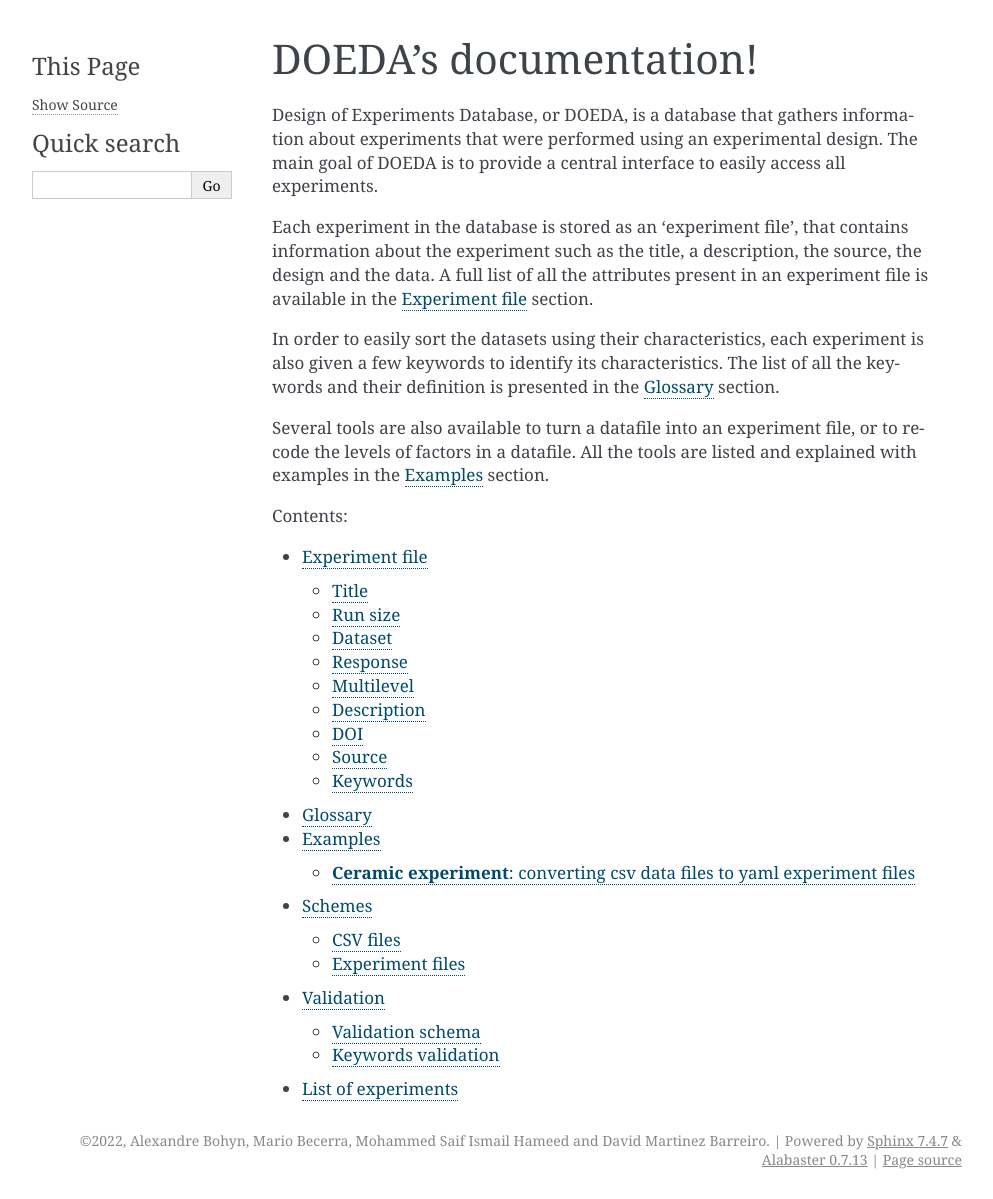
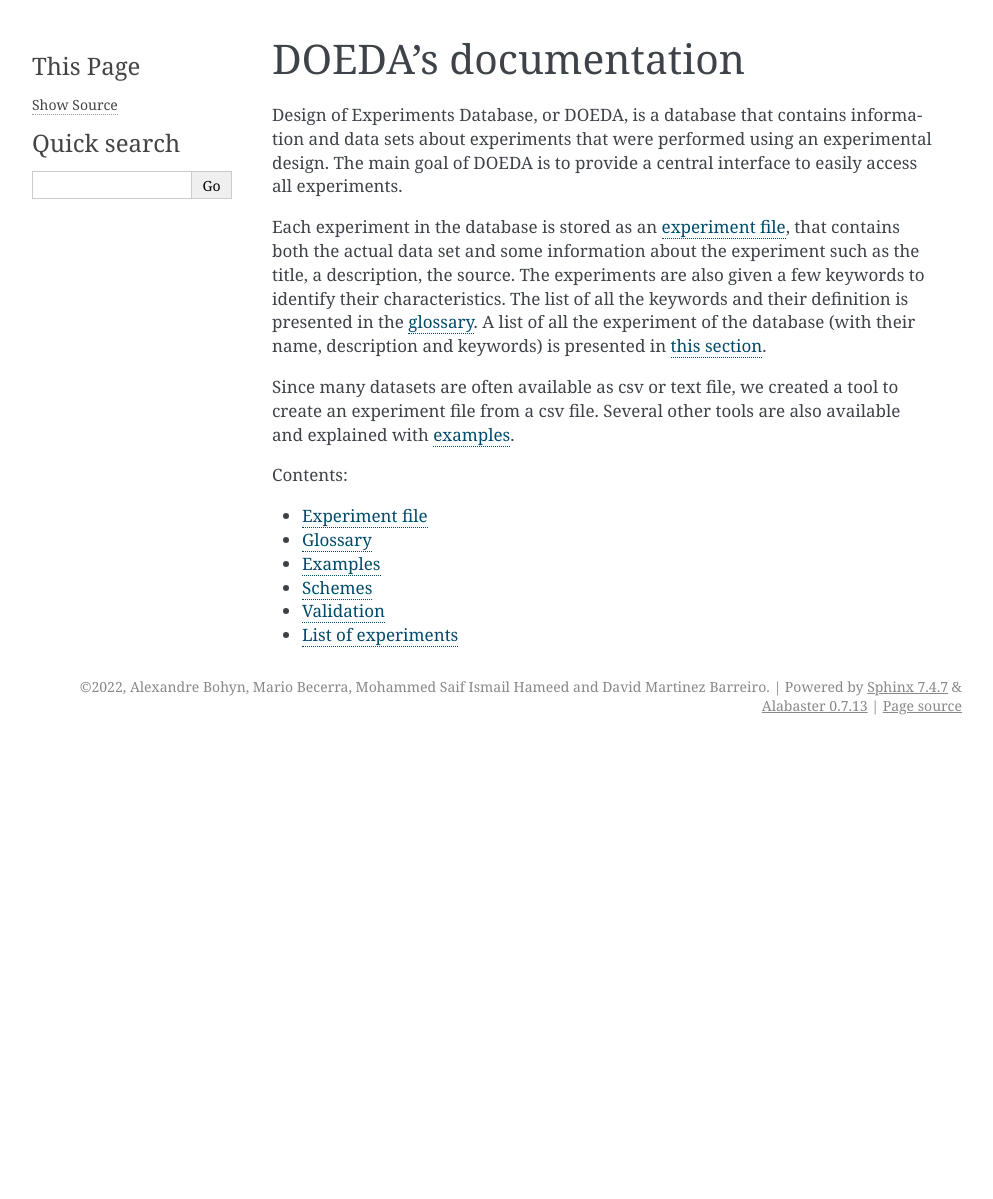
Before and after one commit to dmbarreiro/DOEDA, a Sphinx documentation site: the page built from docs/source/index.rst, in a window 1280 px wide. Shown: the whole page, without its empty margins (148-1141 px from the left). Built offline with Sphinx 7.4.7, drawn with Linux system fonts in a browser that asks for light colours; after the commit the page ends 900 px from its top, so only the background shows below that.

Commit message:
Latest build

```diff
--- a/docs/source/index.rst
+++ b/docs/source/index.rst
@@ -1,27 +1,21 @@
-DOEDA's documentation!
+DOEDA's documentation
 ======================
 
-Design of Experiments Database, or DOEDA, is a database that gathers information about experiments that were performed using an experimental design.
+Design of Experiments Database, or DOEDA, is a database that contains information and data sets about experiments that were performed using an experimental design.
 The main goal of DOEDA is to provide a central interface to easily access all experiments.
 
-Each experiment in the database is stored as an 'experiment file',
-that contains information about the experiment such as the title, a description, the source,
-the design and the data.
-A full list of all the attributes present in an experiment file is available in the
-:ref:`experiment` section.
+Each experiment in the database is stored as an :ref:`experiment file <experiment>`, that contains both the actual data set and some information about the experiment such as the title, a description, the source.
+The experiments are also given a few keywords to identify their characteristics.
+The list of all the keywords and their definition is presented in the :ref:`glossary <glossary>`.
+A list of all the experiment of the database (with their name, description and keywords) is presented in :ref:`this section <experiment-list>`.
 
-In order to easily sort the datasets using their characteristics,
-each experiment is also given a few keywords to identify its characteristics.
-The list of all the keywords and their definition is presented in the :ref:`glossary`
-section.
-
-Several tools are also available to turn a datafile into an experiment file, or to recode the levels of factors in a datafile.
-All the tools are listed and explained with examples in the :ref:`examples` section.
+Since many datasets are often available as csv or text file, we created a tool to create an experiment file from a csv file.
+Several other tools are also available and explained with :ref:`examples <examples>`.
 
 .. TODO: refactor validation and schemes + add description in the intro
 
 .. toctree::
-   :maxdepth: 2
+   :maxdepth: 1
    :caption: Contents:
 
    experiment.rst
--- a/docs/source/validation.rst
+++ b/docs/source/validation.rst
@@ -20,7 +20,7 @@ Only the first three formatting rules are mandatory.
 The other ones are simply the default options but can be changed when using ``csv2json.py``.
 
 Experiment files
----------------
+----------------
 
 Experiment files are ``.yaml`` files that follow a specific structure.
 
@@ -57,6 +57,7 @@ Keywords validation
 To validate that all the keywords present in the experiment file are described in the glossary, we can use another validation script.
 This script can be found
 in ``utils/validation/scripts/keywords_validation.py`` in this repository.
+
 Calling
 
 .. code-block:: bash
```
Also changed, not shown: 14 other files.
